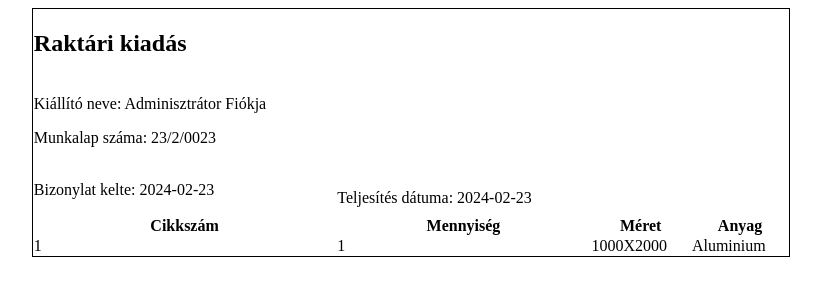
After one commit to znyisztor77/NZ_NYZ_KM_vizsgaremek, a Django app: page /megrendelesnyomtatas/1/ in a window 1280 px wide. The commit adds this page. Shown: the top 300 px of the page, without its empty margins (229-1050 px from the left). Run offline with Django 5.2, Linux system fonts and the light colour scheme; data comes from the database, SQL or seed files in the repository; both versions use the stored data as it was after the commit.

Commit message:
0319_megrendeles_nyomtatasa_js_html

```diff
--- a/nznyzkm_vizsga/raktar_app/serializers.py
+++ b/nznyzkm_vizsga/raktar_app/serializers.py
@@ -15,5 +15,5 @@ class MegrendelesekSerializer(serializers.ModelSerializer):
     class Meta:
 
         model = Megrendelesek
-        fields = ['dolgozo', 'munkalap_szama', 'alapanyag','datumKezdes','datumBefejezes', 'felhasznaltMennyiseg']
+        fields = ['id','dolgozo', 'munkalap_szama', 'alapanyag','datumKezdes','datumBefejezes', 'felhasznaltMennyiseg']
         depth = 1
--- a/nznyzkm_vizsga/raktar_app/urls.py
+++ b/nznyzkm_vizsga/raktar_app/urls.py
@@ -9,6 +9,7 @@ urlpatterns = [
     path('',views.home, name = 'home'),
     path('raktar/' ,views.bevitel_kiadas, name='raktar'),
     path('megrendeles/', views.megrendeles, name= 'megrendeles'),
+    path('megrendelesnyomtatas/<int:id>/', views.megrendelesnyomtatas, name='megrendelesnyomtatas'),
 
 
     #path('megrendelesek/', HomeView.as_view(), name= 'home'),
--- a/nznyzkm_vizsga/raktar_app/views.py
+++ b/nznyzkm_vizsga/raktar_app/views.py
@@ -14,6 +14,13 @@ from django.utils import timezone
 from django.conf import settings
 
 
+
+def megrendelesnyomtatas(request, id):
+    context = {
+        "id" : id
+    }
+
+    return render(request, 'megrendelesnyomtatas.html', context=context)
 
 @api_view(['GET'])
 def getMegrendelesek(request):
--- /dev/null
+++ b/nznyzkm_vizsga/static/js/nyomtatas.js
@@ -0,0 +1,54 @@
+
+
+const megrendelesID = document.getElementById("id").value;
+
+const getURL = 'http://127.0.0.1:8000/api/megrendelesek?format=json';
+getMegrendelesek();
+
+function getMegrendelesek(){
+    fetch(getURL).then( res => res.json()).then(data => {
+
+        filterMegrendeles(data, megrendelesID)
+
+    })
+
+}
+function filterMegrendeles(data, id){
+    for(var i = 0; i<data.length; i++){
+
+
+        if (data[i].id == megrendelesID) {
+
+            generateValues(data[i])
+        }
+    }
+}
+
+function generateValues(jsondata){
+    var kiallito_neve = document.getElementById('kialitoneve');
+    var munkalap_szama = document.getElementById('munkalap_szama');
+    var bizonylat_kelte = document.getElementById('bizonylat_kelte');
+    var teljesites_datuma = document.getElementById('teljesites_datuma');
+    var cikkszam = document.getElementById('cikkszam');
+
+    var mennyiseg = document.getElementById('mennyiseg');
+    var meret = document.getElementById('meret');
+    var anyag = document.getElementById('anyag');
+
+
+    kiallito_neve.innerText =
+        'Kiállító neve: '+jsondata.dolgozo.first_name+' '+jsondata.dolgozo.last_name;
+
+    munkalap_szama.innerText = 'Munkalap száma: '+jsondata.munkalap_szama;
+    bizonylat_kelte.innerText = 'Bizonylat kelte: '+jsondata.datumKezdes;
+    teljesites_datuma.innerText = 'Teljesítés dátuma: '+jsondata.datumBefejezes;
+    cikkszam.innerText = jsondata.alapanyag.id;
+    mennyiseg.innerText = jsondata.felhasznaltMennyiseg;
+    meret.innerText = jsondata.alapanyag.meret_valaszt;
+    anyag.innerText = jsondata.alapanyag.anyagtipusa;
+
+   // window.print();
+
+   // window.history.back();
+
+}
--- a/nznyzkm_vizsga/templates/megrendeles.html
+++ b/nznyzkm_vizsga/templates/megrendeles.html
@@ -129,7 +129,7 @@
       <div class="col-sm-1">{{ adatok.datumKezdes }}</div>
       <div class="col-sm-1">{{ adatok.datumBefejezes }}</div>
       <div class="col-sm-1">{{ adatok.felhasznaltMennyiseg }} db</div>
-      <div class="col-sm-1"><button class="btn btn-block btn btn-warning btn-sm">Nyomtatás</button></div>
+      <div class="col-sm-1"><a class="btn btn-block btn btn-warning btn-sm" href="{% url 'megrendelesnyomtatas' adatok.id %}">Nyomtatás</a></div>
 
     </div>
     {% endfor %}
--- /dev/null
+++ b/nznyzkm_vizsga/templates/megrendelesnyomtatas.html
@@ -0,0 +1,56 @@
+{% load static %}
+<!DOCTYPE html>
+<html lang="en">
+<head>
+    <meta charset="UTF-8">
+    <meta name="viewport" content="width=device-width, initial-scale=1.0">
+    <title>Megrendelés nyomtatása</title>
+    <input type="hidden" value="{{ id }}" id="id">
+    <script defer src="{% static 'js/nyomtatas.js' %}"></script>
+</head>
+<body>
+    <div class="container">
+        <div class="table">
+            <table style="border: 1px solid black;
+                width: 60%; margin: auto;
+                border-collapse: collapse;">
+                <tbody>
+                    <tr>
+                        <td>
+                            <h2>Raktári kiadás</h2>
+                        </td>
+                    </tr>
+                    <tr>
+                        <td>
+                            <p id="kialitoneve">Kiállító neve</p> <label ></label>
+                            <p id="munkalap_szama"></p> <label ></label>
+
+                        </td>
+                    </tr>
+                    <tr>
+                        <td>
+                            <p id="bizonylat_kelte"></p> <label ></label>
+                        </td>
+                        <td>
+                            <p></p><label id="teljesites_datuma"></label>
+                        </td>
+                    </tr>
+                    <tr>
+                        <th>Cikkszám</th>
+                        <th>Mennyiség</th>
+                        <th>Méret</th>
+                        <th>Anyag</th>
+                    </tr>
+                    <tr>
+                        <td id="cikkszam"></td>
+                        <td id="mennyiseg"></td>
+                        <td id="meret"></td>
+                        <td id="anyag"></td>
+                    </tr>
+                </tbody>
+
+            </table>
+        </div>
+    </div>
+</body>
+</html>
```
Also changed, not shown: nznyzkm_vizsga/db.sqlite3, nznyzkm_vizsga/static/js/script.js (deleted), nznyzkm_vizsga/static/script.js (deleted).
